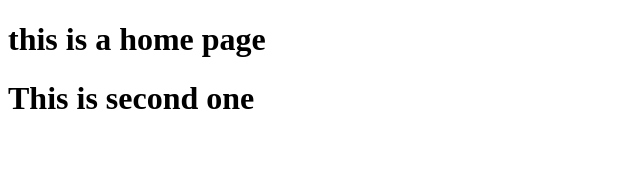
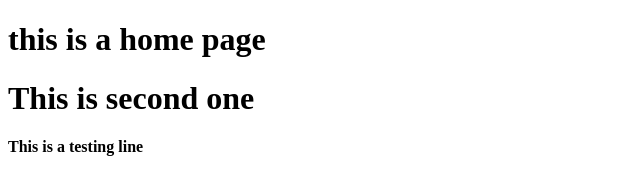
Before and after one commit to phoenix-foxwell/gittuto, a plain HTML site: page index.html in a window 1280 px wide. Shown: the whole page, without its empty margins (0-640 px from the left). Drawn offline with Linux system fonts and the light colour scheme.

Commit message:
release one test completed

```diff
--- a/index.html
+++ b/index.html
@@ -10,6 +10,7 @@
 <body>
     <h1>this is a home page</h1>
     <h1>This is second one</h1>
+    <h4>This is a testing line</h4>
 </body>
 
 </html>
```
